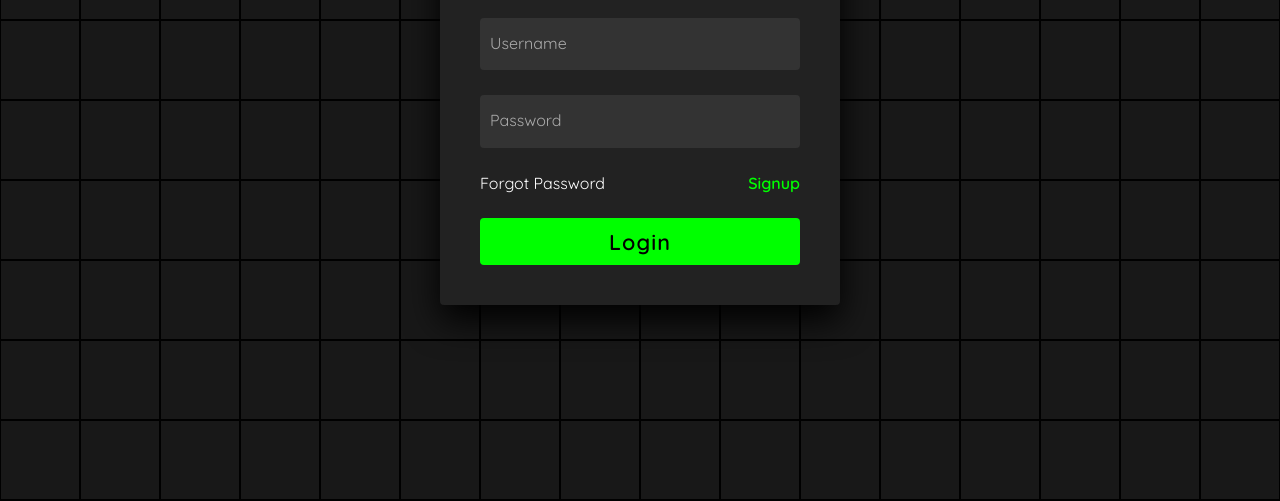
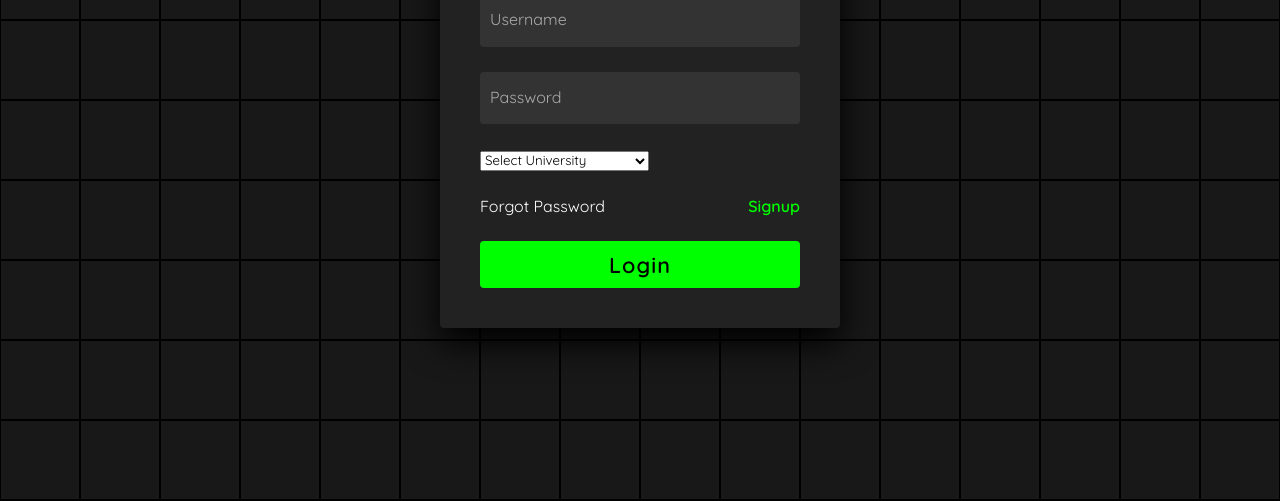
Before and after one commit to Adwaitsharadmore/AI_Hackathon, a plain HTML site: page index.html in a window 1280 px wide. Shown: the part 299-800 px from the top of the page. Drawn offline with Linux system fonts and the light colour scheme.

Commit message:
Update index.html
Added University dropdown menu

```diff
--- a/index.html
+++ b/index.html
@@ -45,6 +45,18 @@
        <input type="password" required> <i>Password</i>
 
       </div>
+      <div class="inputBox">
+        <!-- University dropdown menu -->
+        <select name="university" id="university">
+          <option value="" >Select University</option>
+          <option value="university1">Arizona State University</option>
+          <option value="university2">University 2</option>
+          <option value="university3">University 3</option>
+          <!-- Add more universities as needed -->
+        </select>
+
+      </div>
+
 
       <div class="links"> <a href="#">Forgot Password</a> <a href="#">Signup</a>
 
```
